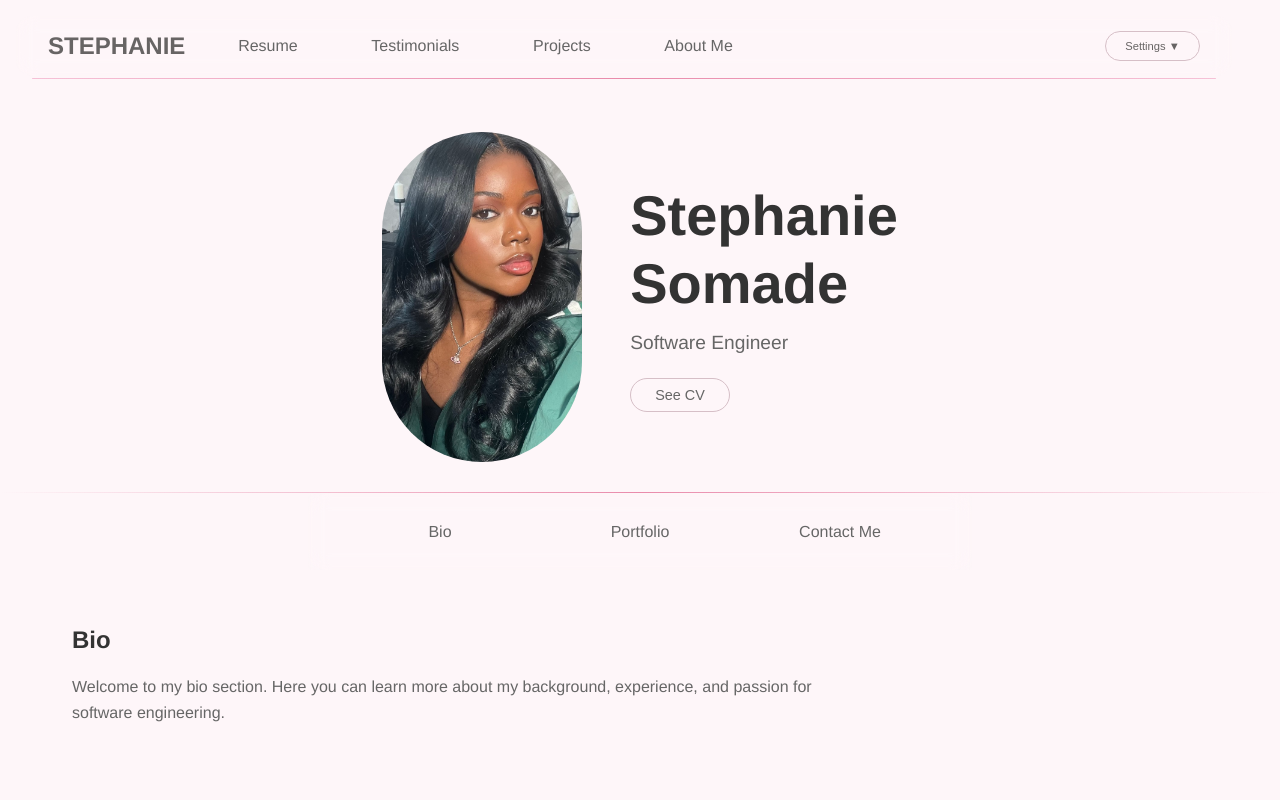
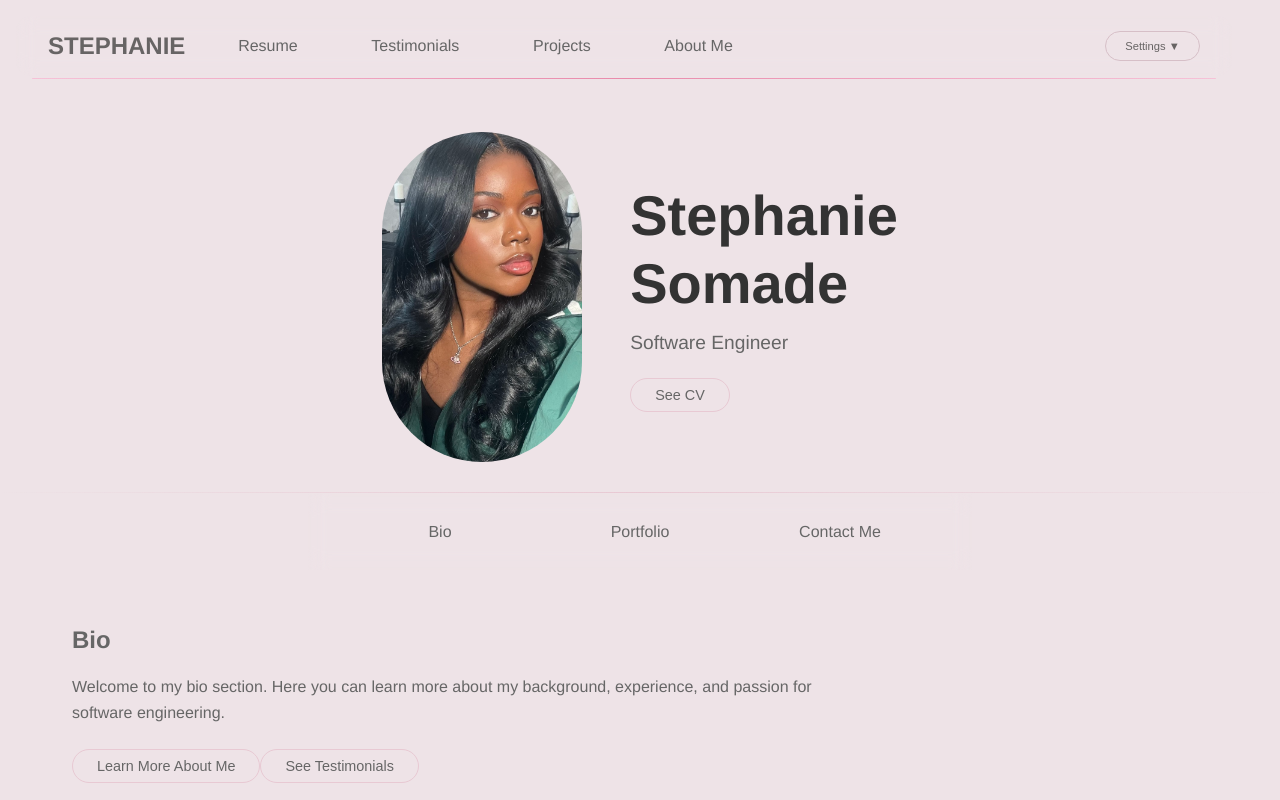
Before and after one commit to stephaniesomade/portfolio-showcase, a React (Vite) app: page / in a window 1280 px wide. Shown: the top 800 px of the page. Built offline with nearby package versions, Linux system fonts and the light colour scheme.

Commit message:
(feat): Adjust button styling

```diff
--- a/src/pages/Home.tsx
+++ b/src/pages/Home.tsx
@@ -9,6 +9,15 @@ export default function Home() {
     navigate('/resume')
   }
 
+  const aboutMe = () => {
+    navigate('/aboutme')
+  }
+
+  const testimonials = () => {
+    navigate('/testimonials')
+  }
+
+
   return (
     <div className="title">
       <div className="profile-section">
@@ -16,7 +25,7 @@ export default function Home() {
         <div className="profile-text">
           <h1>Stephanie<br />Somade</h1>
           <p className="role">Software Engineer</p>
-          <button className="cv-btn" onClick={handleSeeCV}>See CV</button>
+          <button className="home-btn" onClick={handleSeeCV}>See CV</button>
         </div>
       </div>
       <nav className="profile-nav">
@@ -27,6 +36,9 @@ export default function Home() {
       <section id="bio" className="bio-section">
         <h2>Bio</h2>
         <p>Welcome to my bio section. Here you can learn more about my background, experience, and passion for software engineering.</p>
+        <button className="home-btn" onClick={aboutMe}>Learn More About Me</button>
+        <button className="home-btn" onClick={testimonials}>See Testimonials</button>
+
       </section>
       <section id="portfolio" className="portfolio-section">
         <h2>Portfolio</h2>
--- a/src/styles/Home.css
+++ b/src/styles/Home.css
@@ -9,7 +9,7 @@ body {
   margin: 0;
   padding: 0;
   min-height: 100vh;
-  background: #fef6f9;
+  background: #eee3e7;
   font-family: Helvetica, 'Poppins', sans-serif;
 }
 
@@ -87,9 +87,9 @@ body {
   font-weight: 400;
 }
 
-.cv-btn {
+.home-btn {
   background: none;
-  border: 1px solid #d6bfc7;
+  border: 1px solid #e8c9d3;
   padding: 0.5rem 1.5rem;
   border-radius: 20px;
   font-size: 0.9rem;
@@ -100,8 +100,8 @@ body {
   transition: all 0.2s ease;
 }
 
-.see-cv-btn:hover {
-  background: #f5f5f5;
+.home-btn:hover {
+  background: #edc4da;
 }
 
 .profile-nav {
@@ -123,7 +123,7 @@ body {
   transform: translateX(-50%);
   width: 100vw;
   height: 0.5px;
-  background: linear-gradient(90deg, transparent, #e98bab, transparent);
+  background: linear-gradient(90deg, transparent, #e8c9d3, transparent);
   border-radius: 1px;
 }
 
@@ -135,7 +135,7 @@ body {
   transform: translateX(-50%);
   width: 100vw;
   height: 0.5px;
-  background: linear-gradient(90deg, transparent, #e98bab, transparent);
+  background: linear-gradient(90deg, transparent, #e8c9d3, transparent);
   border-radius: 1px;
 }
 
@@ -160,7 +160,7 @@ body {
 
 .bio-section h2, .portfolio-section h2, .contact-section h2 {
   font-size: 1.5rem;
-  color: #333;
+  color: #666;
   margin-bottom: 1rem;
 }
 
@@ -197,7 +197,7 @@ body {
     font-size: 1.1rem;
   }
 
-  .cv-btn {
+  .home-btn {
     padding: 0.45rem 1.3rem;
     font-size: 0.85rem;
   }
```
